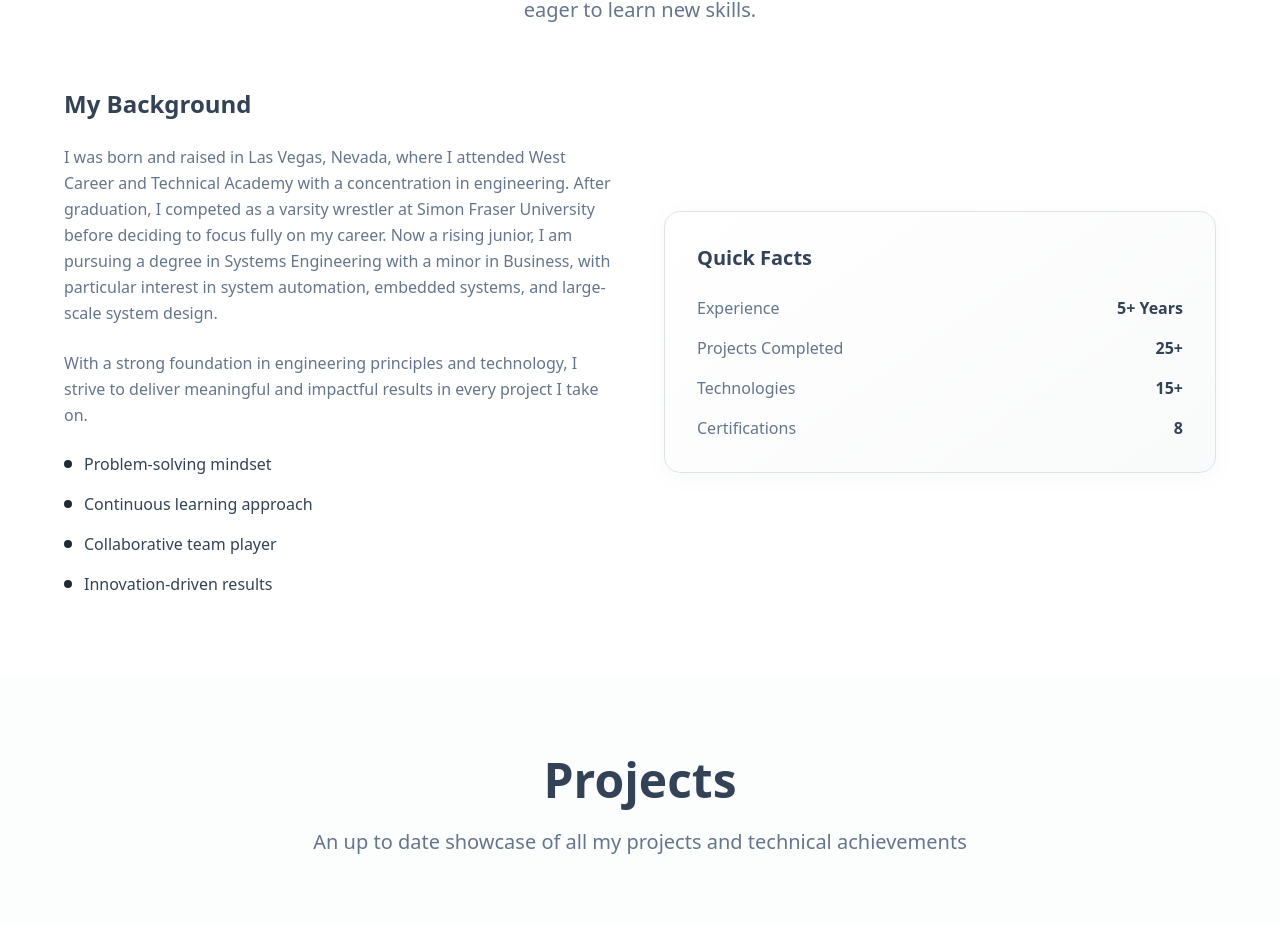
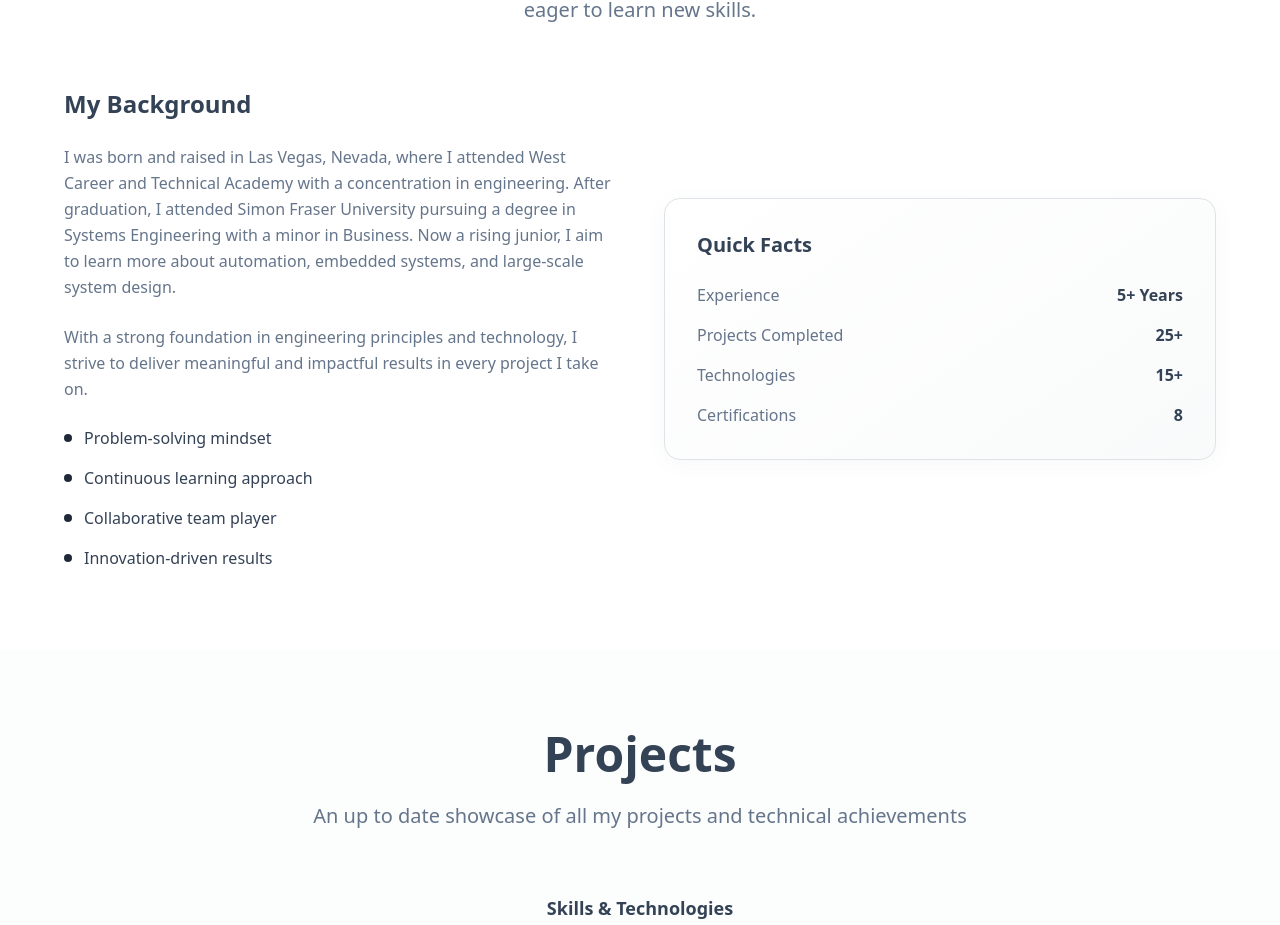
Before and after one commit to Isaiahmmking/Project-Portfolio, a React (Vite) app: page / in a window 1280 px wide. Shown: the part 1350-2275 px from the top of the page. Built offline with nearby package versions, Linux system fonts and the light colour scheme.

Commit message:
Update About Me section
Updated the "My Background" text in the About Me section with new personal and academic details.

```diff
--- a/src/components/About.tsx
+++ b/src/components/About.tsx
@@ -17,7 +17,7 @@ const About = () => {
               My Background
             </h3>
             <p className="text-muted-foreground leading-relaxed">
-              I was born and raised in Las Vegas, Nevada, where I attended West Career and Technical Academy with a concentration in engineering. After graduation, I competed as a varsity wrestler at Simon Fraser University before deciding to focus fully on my career. Now a rising junior, I am pursuing a degree in Systems Engineering with a minor in Business, with particular interest in system automation, embedded systems, and large-scale system design.
+              I was born and raised in Las Vegas, Nevada, where I attended West Career and Technical Academy with a concentration in engineering. After graduation, I attended Simon Fraser University pursuing a degree in Systems Engineering with a minor in Business. Now a rising junior, I aim to learn more about automation, embedded systems, and large-scale system design.
             </p>
             <p className="text-muted-foreground leading-relaxed">
               With a strong foundation in engineering principles and technology, I strive to deliver meaningful and impactful results in every project I take on.
```
